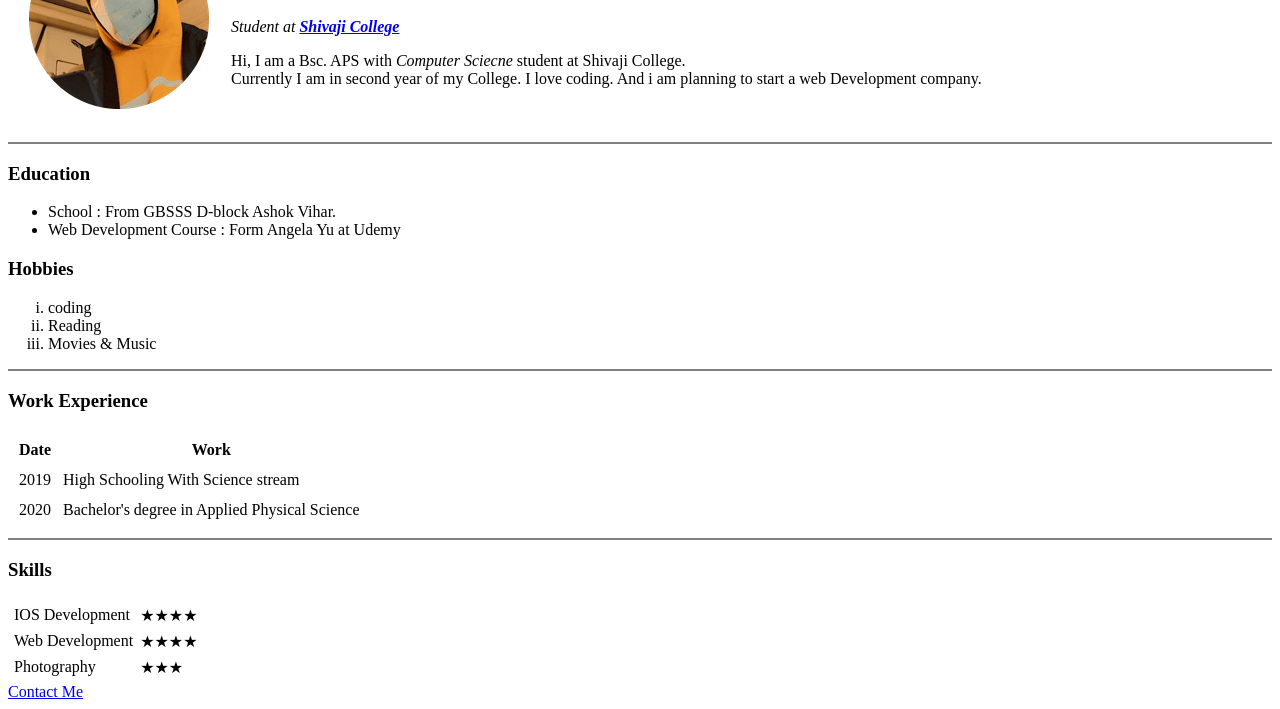
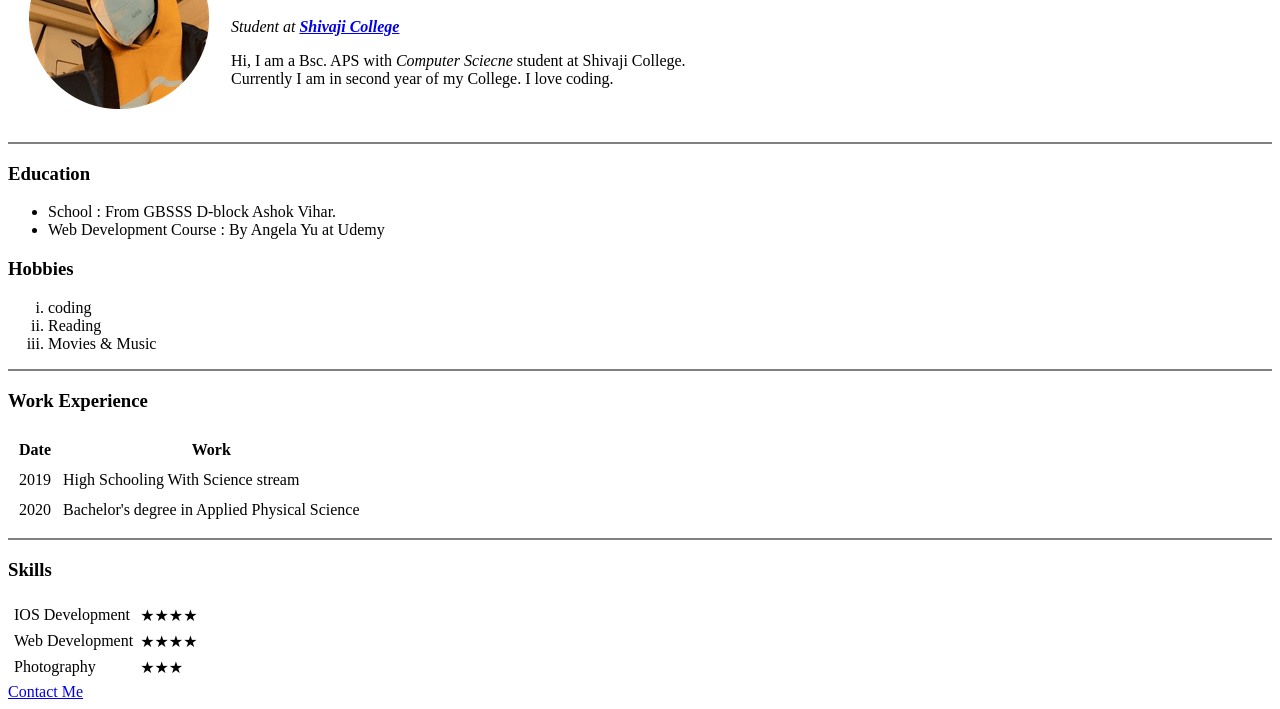
Before and after one commit to Amrendram11/Cv, a plain HTML site: page index.html in a window 1280 px wide. Shown: the part 100-809 px from the top of the page. Drawn offline with Linux system fonts and the light colour scheme.

Commit message:
corrected grammatical errors

```diff
--- a/index.html
+++ b/index.html
@@ -16,7 +16,7 @@
                 <p><em>Student at <strong><a href="https://www.shivajicollege.ac.in/">Shivaji College</a></strong></em></p>
                 <p>
                     Hi, I am a Bsc. APS with <em>Computer Sciecne </em>student at Shivaji College.<br>
-                    Currently I am in second year of my College. I love coding. And i am planning to start a web Development company.
+                    Currently I am in second year of my College. I love coding.
                 </p>
 
               </td>
@@ -26,7 +26,7 @@
     <h3>Education</h3>
     <ul>
         <li>School : From GBSSS D-block Ashok Vihar.</li>
-        <li>Web Development Course : Form Angela Yu at Udemy</li>
+        <li>Web Development Course : By Angela Yu at Udemy</li>
     </ul>
     <h3>Hobbies</h3>
     <ol type="i">
```
